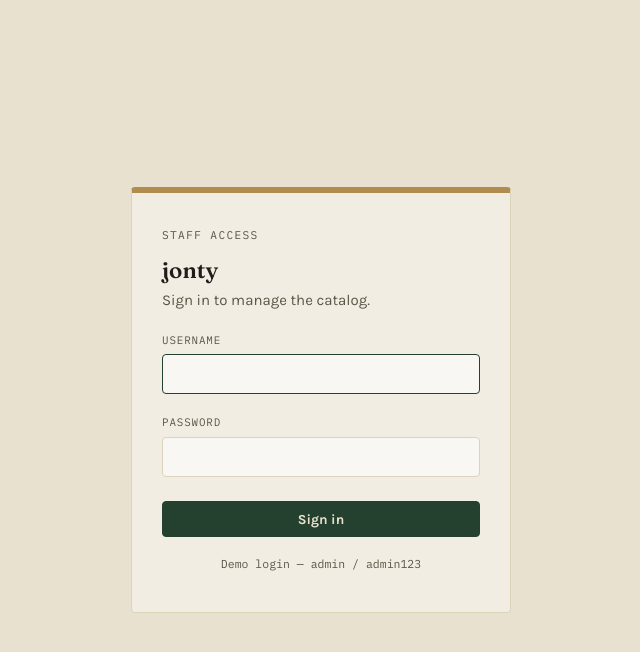
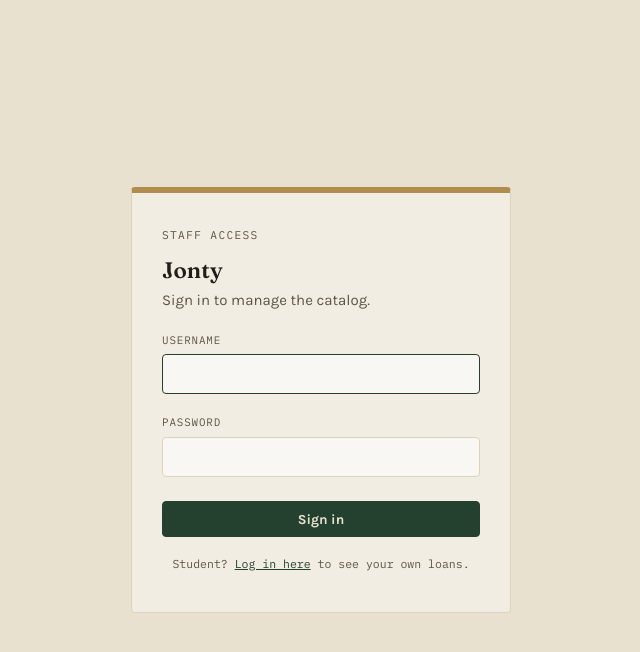
Before and after one commit to Jontyyyyy/library_management_system, a Flask app: page /login in a window 1280 px wide. Shown: the top 652 px of the page, without its empty margins (319-959 px from the left). Run offline with Flask 3, Linux system fonts and the light colour scheme.

Commit message:
Fix name display and update demo login message
Updated the login page to reflect a name change and improved demo login instructions.

```diff
--- a/templates/login.html
+++ b/templates/login.html
@@ -13,7 +13,7 @@
   <div class="login-screen">
     <div class="library-card">
       <span class="eyebrow">Staff Access</span>
-      <h1>jonty</h1>
+      <h1>Jonty</h1>
       <p class="muted" style="margin-top:2px;">Sign in to manage the catalog.</p>
 
       {% with messages = get_flashed_messages(with_categories=true) %}
@@ -38,7 +38,7 @@
         <button type="submit" class="btn login-submit">Sign in</button>
       </form>
 
-      <p class="demo-hint">Demo login — admin / admin123</p>
+      <p class="demo-hint">Student? <a href="{{ url_for('student_login') }}">Log in here</a> to see your own loans.</p>
     </div>
   </div>
 </body>
```
